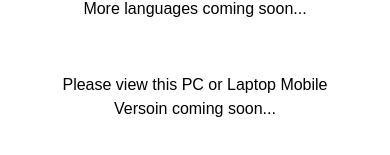
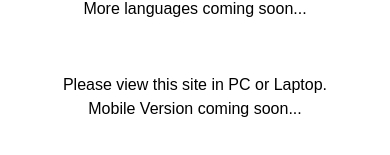
Before and after one commit to nagarajendradronadula/techlibrariesnext, a Next.js app: page / in a window 390 px wide. Shown: the part 2793-2948 px from the top of the page. Built offline with nearby package versions, Linux system fonts and the light colour scheme.

Commit message:
Update mobile version message in page.tsx

```diff
--- a/src/app/page.tsx
+++ b/src/app/page.tsx
@@ -47,7 +47,7 @@ export default function Home() {
             ))}
           </div>
           <p className="text-center text-black m-3 sm:m-4 md:m-5 p-3 sm:p-4 md:p-5 text-base sm:text-lg md:text-xl lg:text-2xl cursor-default"><span className="relative pb-1 inline-block after:content-[''] after:absolute after:w-0 after:h-[2px] after:bg-black after:left-1/2 after:-translate-x-1/2 after:bottom-0 after:transition-all after:duration-300 hover:after:w-full">More languages coming soon...</span></p>
-          <p className="text-center text-black m-3 sm:m-4 md:m-5 p-3 sm:p-4 md:p-5 text-base sm:text-lg md:text-xl lg:text-2xl cursor-default"><span className="relative pb-1 inline-block after:content-[''] after:absolute after:w-0 after:h-[2px] after:bg-black after:left-1/2 after:-translate-x-1/2 after:bottom-0 after:transition-all after:duration-300 hover:after:w-full">Please view this PC or Laptop Mobile Versoin coming soon...</span></p>
+          <p className="text-center text-black m-3 sm:m-4 md:m-5 p-3 sm:p-4 md:p-5 text-base sm:text-lg md:text-xl lg:text-2xl cursor-default"><span className="relative pb-1 inline-block after:content-[''] after:absolute after:w-0 after:h-[2px] after:bg-black after:left-1/2 after:-translate-x-1/2 after:bottom-0 after:transition-all after:duration-300 hover:after:w-full">Please view this site in PC or Laptop. Mobile Version coming soon...</span></p>
         </div>
     </div>
   );
```
